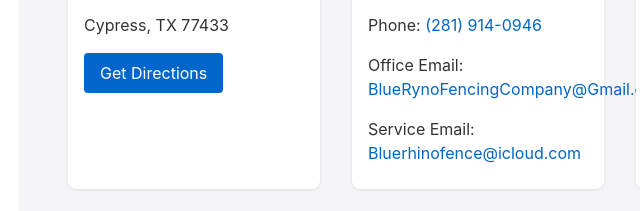
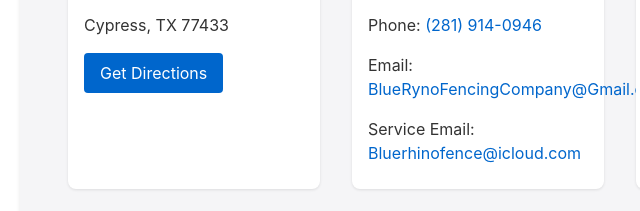
Before and after one commit to W210704463/BlueRyno, a plain HTML site: page contact.html in a window 1280 px wide. Shown: the part 457-668 px from the top of the page, 20-660 px from the left. Drawn offline with Linux system fonts and the light colour scheme.

Commit message:
Update contact.html
email

```diff
--- a/contact.html
+++ b/contact.html
@@ -45,7 +45,7 @@
                     <div class="info-group">
                         <h3>Contact Details</h3>
                         <p>Phone: <a href="tel:+1234567890">(281) 914-0946</a></p>
-                        <p>Office Email: <a href="mailto:info@blueryno.com">BlueRynoFencingCompany@Gmail.com</a></p>
+                        <p>Email: <a href="mailto:info@blueryno.com">BlueRynoFencingCompany@Gmail.com</a></p>
                         <p>Service Email: <a href="mailto:info@blueryno.com">Bluerhinofence@icloud.com</a></p>
                     </div>
 
```
